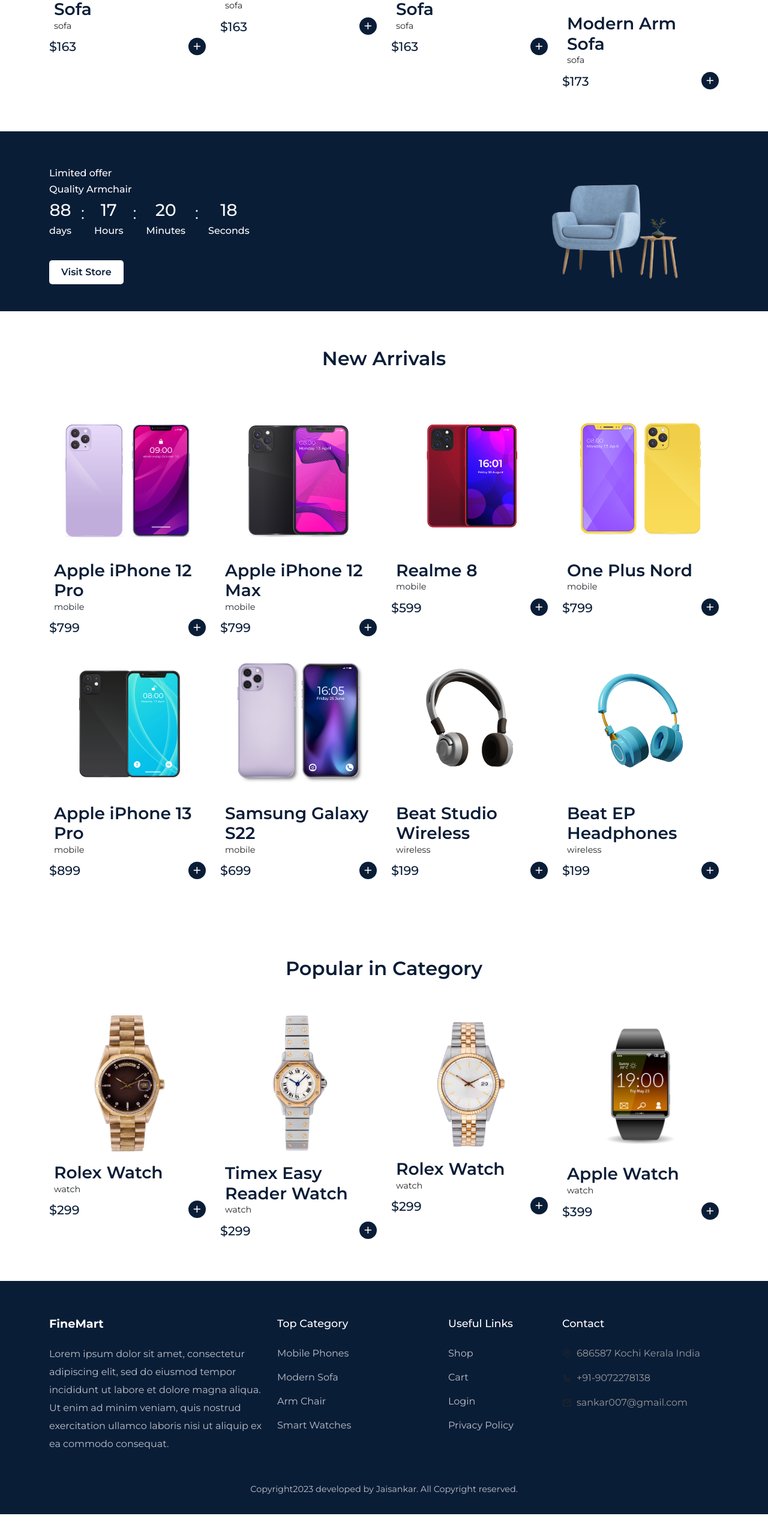
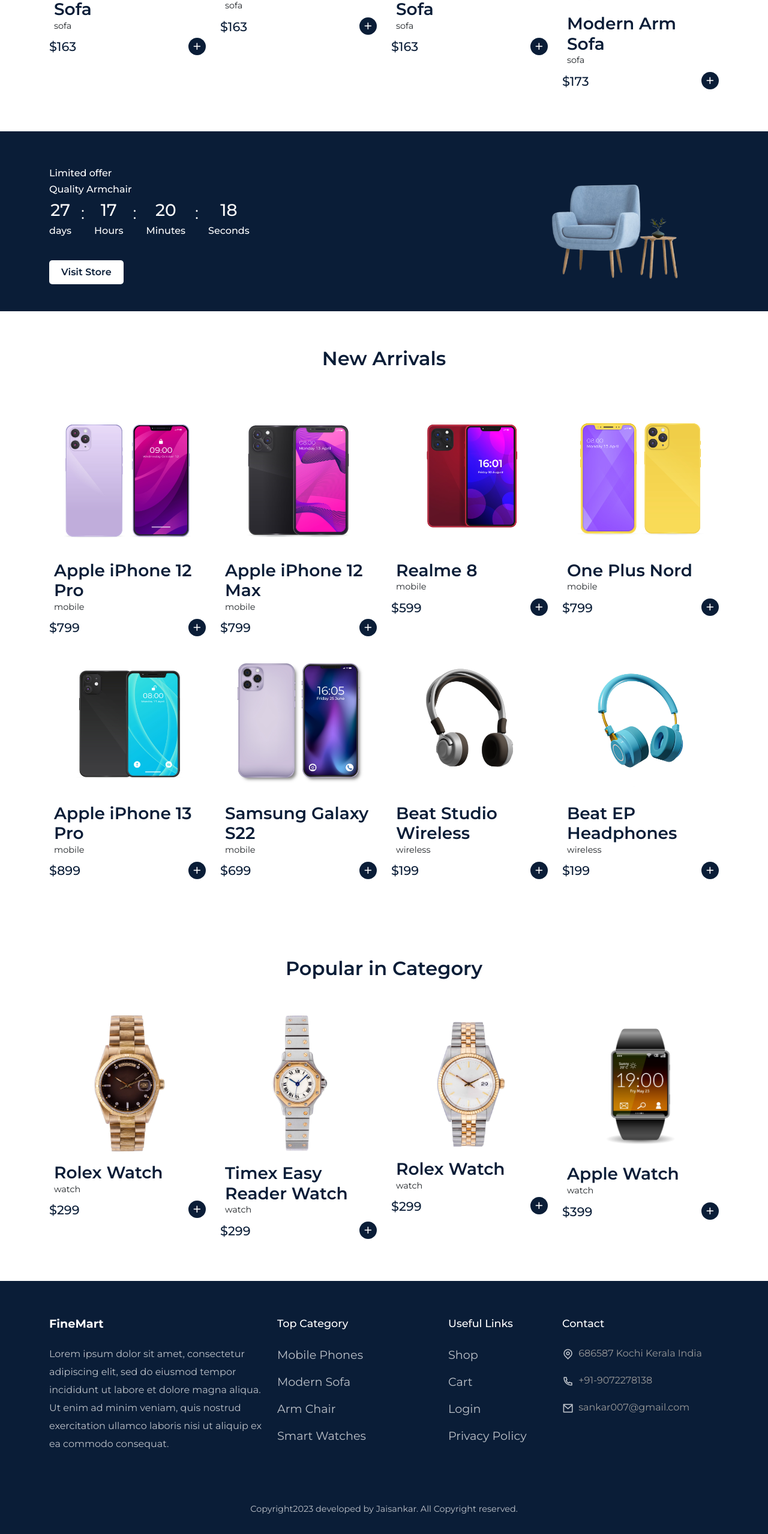
Before and after one commit to jaisankar2502/Maltimart-ecommerce-start-up, a React (Create React App) app: page /home in a window 1280 px wide. Shown: the part 1984-4542 px from the top of the page at 60% size. Before the commit the page ends 4509 px from the top, so only its background shows below. Built offline with nearby package versions, Linux system fonts and the light colour scheme.

Commit message:
Home page complted

```diff
--- a/src/UI/clock.js
+++ b/src/UI/clock.js
@@ -1,4 +1,5 @@
 import React,{useEffect,useState} from 'react'
+import '../styles/clock.css';
 
 const Clock = () => {
 
@@ -9,7 +10,7 @@
     let interval;
 
     const countDown =()=>{
-        const destination = new Date('2023-05-01').getTime();
+        const destination = new Date('2023-03-01').getTime();
 
         interval = setInterval(() => {
           const now = new Date().getTime()
--- a/src/components/Footer/Footer.jsx
+++ b/src/components/Footer/Footer.jsx
@@ -9,7 +9,7 @@
     <footer className="footer">
       <Container>
         <Row>
-          <Col lg="4">
+          <Col lg="4" className="mb-4" md='6'>
             <div className="logo">
               <div>
                 <h1 className="text-white">FineMart</h1>
@@ -22,7 +22,7 @@
               nisi ut aliquip ex ea commodo consequat.
             </p>
           </Col>
-          <Col lg="3">
+          <Col lg="3"  md='6'className="mb-4">
             <div className="footer__quick-link">
               <h4 className="quick__link-title">Top Category</h4>
               <ListGroup className="mb-3">
@@ -44,7 +44,7 @@
               </ListGroup>
             </div>
           </Col>
-          <Col lg="2">
+          <Col lg="2" md='3'className="mb-4" >
             <div className="footer__quick-link">
               <h4 className="quick__link-title">Useful Links</h4>
               <ListGroup className="mb-3">
@@ -66,7 +66,7 @@
               </ListGroup>
             </div>
           </Col>
-          <Col lg="3">
+          <Col lg="3" md='4' className="mb-4">
             <div className="footer__quick-link">
               <h4 className="quick__link-title">Contact</h4>
               <ListGroup className="footer__contact">
@@ -85,7 +85,7 @@
                 </ListGroupItem>
 
                 <ListGroupItem className="ps-0 border-0 d-flex align-item-center gap-2">
-                  <span>
+                  <span >
                     <i className="ri-mail-line"></i>
                   </span>
                   <p>sankar007@gmail.com</p>
--- a/src/pages/home.jsx
+++ b/src/pages/home.jsx
@@ -102,7 +102,7 @@
       <section className="timer__count">
         <Container>
           <Row>
-            <Col lg="6" md="6">
+            <Col lg="6" md="12" className="count_down-col">
               <div className="clock_top-content">
                 <h4 className="text-white fs-6 mb-2">Limited offer</h4>
                 <h3 className="text-white fs-6 mb-2">Quality Armchair</h3>
@@ -115,7 +115,7 @@
                 <Link to="/shop">Visit Store</Link>
               </motion.button>
             </Col>
-            <Col lg="6" md="6" className="text-end">
+            <Col lg="6" md="12" className="text-end counter__img">
               <img src={counterImg} alt="" />
             </Col>
           </Row>
--- a/src/service/service.css
+++ b/src/service/service.css
@@ -37,6 +37,7 @@
     }
     .service_item {
       padding: 10px;
+      margin-bottom: 1.5rem;
     }
 }
     @media only screen and (max-width:768px) {
@@ -47,10 +48,14 @@
 
         }
         .service_item {
-           margin-bottom: 1.5rem;
+
           }
 
 }
 @media only screen and (max-width:576px) {
+    .service_item span i{
 
+        padding: 10px;
+
+    }
 }
--- /dev/null
+++ b/src/styles/clock.css
@@ -0,0 +1,14 @@
+@media only screen and (max-width:992px) {
+    .clock__wrapper{
+        justify-content:center;
+    }
+    .clock__data h1{
+        font-size: 1.1rem !important;
+
+    }
+    .clock__data h5{
+        font-size: .9rem !important;
+
+    }
+
+}
--- a/src/styles/footer.css
+++ b/src/styles/footer.css
@@ -11,8 +11,9 @@
     background: transparent;
 
 }
-.footer__quick-link ul li a{
-    color: rgba(255, 255, 255, 0.735);
+.footer__quick-link ul li a {
+    color:rgba(255, 255, 255, 0.735);
+    font-size: 1.2rem;
 
 }
 .quick__link-title{
@@ -35,3 +36,8 @@
     margin-top: 50px;
     text-align: center;
 }
+.footer__quick-link i{
+
+color:rgba(255, 255, 255, 0.735);
+    font-size: 1.2rem;
+}
--- a/src/styles/home.css
+++ b/src/styles/home.css
@@ -54,11 +54,32 @@
     .hero__content h2{
         font-size: 2rem;
 
+    }
+    .section__title{
+        font-size: 1.7rem;
+    }
 
-    }
     .hero__content p{
         font-size: 1.2rem;
     }
+    .counter__img{
+        display: none;
+    }
+    .clock_top-content{
+        text-align: center;
+    }
+
+    .clock_top-content h4{
+      font-size: .9rem;
+    }
+
+    .clock_top-content h3{
+        font-size: 1rem;
+      }
+
+      .count_down-col {
+        text-align: center;
+       }
 }
     @media only screen and (max-width:768px) {
         .hero__content h2{
@@ -69,19 +90,18 @@
         .hero__content p{
             font-size: 0.9rem;
         }
-        .shop__btn{
+        .shop__btn a{
             font-size:0.9rem ;
         }
+        .section__title{
+            font-size: 1.4rem;
+        }
 }
-@media only screen and (max-width:576px) {
-    .hero__content h2{
+    @media only screen and (max-width:576px) {
+    .hero__content {
         padding-top: 0x;
         margin-bottom: 40px;
     }
-    .hero__content p{
-        font-size: 0.9rem;
-    }
-    .shop__btn{
-        font-size:0.9rem ;
-    }
+
+
 }
--- a/src/styles/product-card.css
+++ b/src/styles/product-card.css
@@ -26,3 +26,23 @@
     color: #fff;
     border-radius: 50px;
 }
+@media only screen and(max-width:992px) {
+    .product__info h3 a{
+        font-size: 1.1rem;
+
+    }
+
+
+}
+@media only screen and(max-width:768px) {
+    .product__info h3 a{
+        font-size: 1rem;
+
+    }
+
+
+    .product__card-bottom span i{
+        font-size: 1rem;
+
+    }
+}
```
